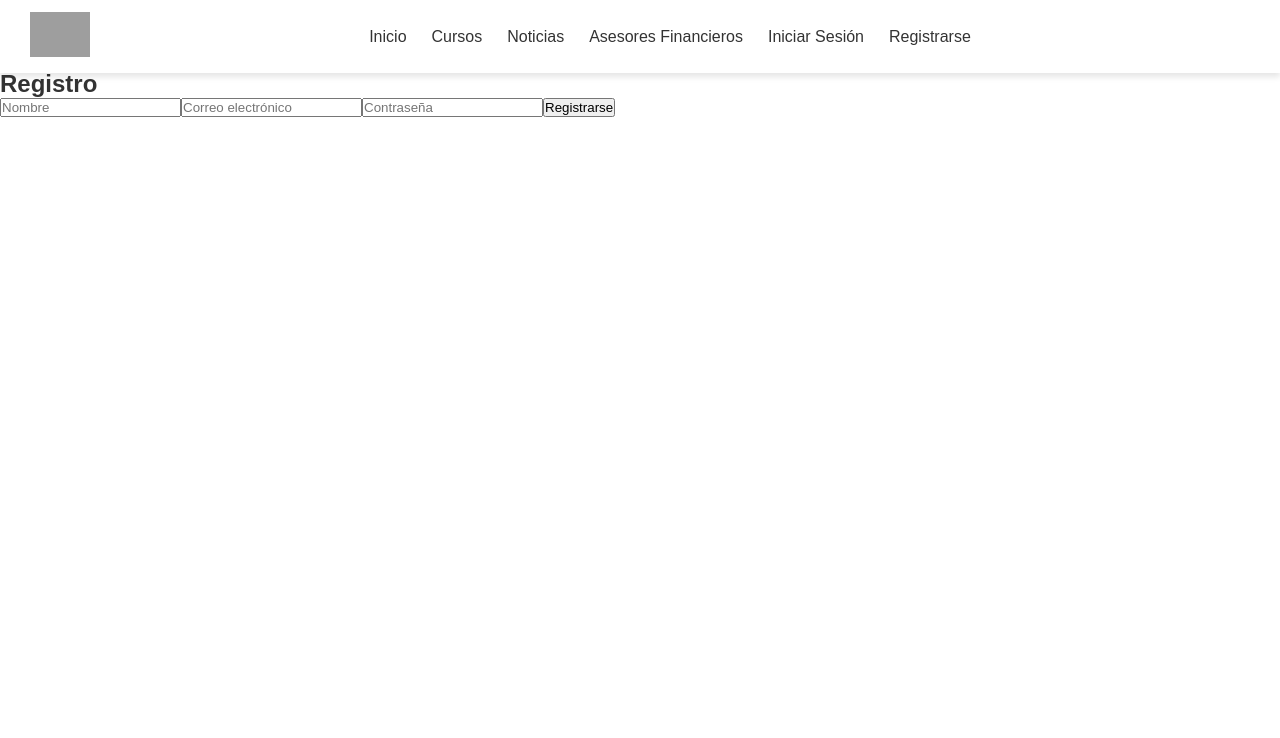
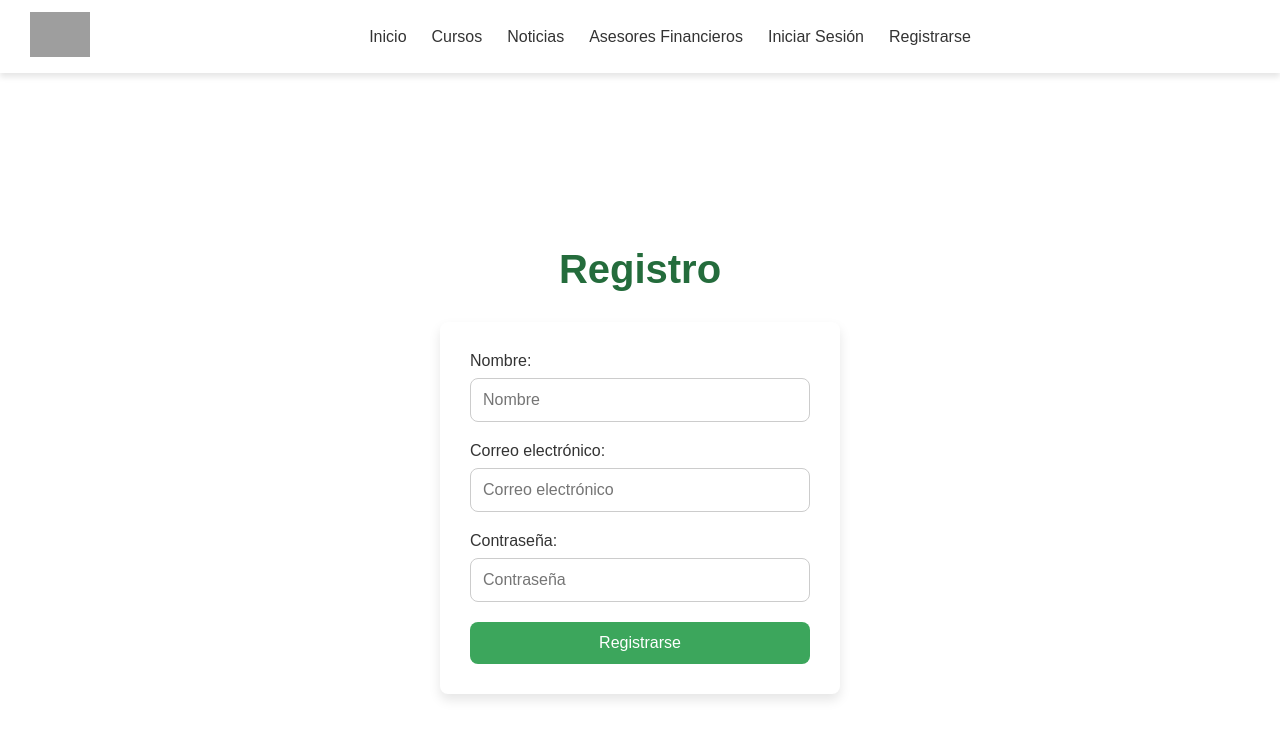
Before and after one commit to Tomas1995111/impulsoweb, a React (Create React App) app: page /register in a window 1280 px wide. Shown: the top 738 px of the page. Built offline with nearby package versions, Linux system fonts and the light colour scheme; grey boxes are pictures that could not be loaded.

Commit message:
register estilizado

```diff
--- a/src/pages/Register.js
+++ b/src/pages/Register.js
@@ -1,15 +1,14 @@
-// Register.js
-
 import React, { useState } from 'react';
 import axios from 'axios';
 import { useNavigate } from 'react-router-dom';
+import './styles/Register.css'; // Importamos el archivo de estilos para el registro
 
 const Register = () => {
   const [name, setName] = useState('');
   const [email, setEmail] = useState('');
   const [password, setPassword] = useState('');
   const [error, setError] = useState('');
-  const navigate = useNavigate();  // Usar useNavigate para la redirección
+  const navigate = useNavigate(); // Usar useNavigate para la redirección
 
   const handleSubmit = async (e) => {
     e.preventDefault();
@@ -30,29 +29,44 @@ const Register = () => {
   };
 
   return (
-    <div>
-      <h2>Registro</h2>
-      {error && <p>{error}</p>}
-      <form onSubmit={handleSubmit}>
+    <div className="register-container">
+      <h2 className="register-title">Registro</h2>
+      {error && <p className="error-message">{error}</p>}
+      <form onSubmit={handleSubmit} className="register-form">
+        <div className="input-group">
+          <label>Nombre:</label>
           <input
             type="text"
             placeholder="Nombre"
             value={name}
             onChange={(e) => setName(e.target.value)}
+            className="input-field"
+            required
           />
+        </div>
+        <div className="input-group">
+          <label>Correo electrónico:</label>
           <input
             type="email"
             placeholder="Correo electrónico"
             value={email}
             onChange={(e) => setEmail(e.target.value)}
+            className="input-field"
+            required
           />
+        </div>
+        <div className="input-group">
+          <label>Contraseña:</label>
           <input
             type="password"
             placeholder="Contraseña"
             value={password}
             onChange={(e) => setPassword(e.target.value)}
+            className="input-field"
+            required
           />
-        <button type="submit">Registrarse</button>
+        </div>
+        <button type="submit" className="submit-btn">Registrarse</button>
       </form>
     </div>
   );
--- /dev/null
+++ b/src/pages/styles/Register.css
@@ -0,0 +1,92 @@
+/* Estilos generales para el contenedor de registro */
+.register-container {
+    display: flex;
+    flex-direction: column;
+    justify-content: center;
+    align-items: center;
+    height: 100vh;
+    background-color: white;
+    font-family: 'Arial', sans-serif;
+    padding: 40px;
+    text-align: center;
+  }
+
+  .register-title {
+    font-size: 2.5rem;
+    color: #246C3C;
+    margin-bottom: 30px;
+  }
+
+  .register-form {
+    background-color: white;
+    padding: 30px;
+    border-radius: 8px;
+    box-shadow: 0 6px 12px rgba(0, 0, 0, 0.1);
+    width: 100%;
+    max-width: 400px;
+    text-align: left;
+  }
+
+  .input-group {
+    margin-bottom: 20px;
+  }
+
+  .input-group label {
+    display: block;
+    font-size: 1rem;
+    color: #333;
+    margin-bottom: 8px;
+  }
+
+  .input-field {
+    width: 100%;
+    padding: 12px;
+    font-size: 1rem;
+    border: 1px solid #ccc;
+    border-radius: 8px;
+    box-sizing: border-box;
+    transition: border-color 0.3s;
+  }
+
+  .input-field:focus {
+    border-color: #3CA65C;
+    outline: none;
+  }
+
+  .error-message {
+    color: red;
+    font-size: 0.875rem;
+    margin-bottom: 20px;
+  }
+
+  .submit-btn {
+    background-color: #3CA65C;
+    color: white;
+    font-size: 1rem;
+    padding: 12px 24px;
+    width: 100%;
+    border: none;
+    border-radius: 8px;
+    cursor: pointer;
+    transition: background-color 0.3s ease, transform 0.2s ease;
+  }
+
+  .submit-btn:hover {
+    background-color: #246C3C;
+    transform: scale(1.05);
+  }
+
+  .submit-btn:focus {
+    outline: none;
+  }
+
+  /* Estilos responsivos */
+  @media (max-width: 768px) {
+    .register-container {
+      padding: 20px;
+    }
+
+    .register-title {
+      font-size: 2rem;
+    }
+  }
```
Lines whose indentation alone changed are shown as unchanged.
